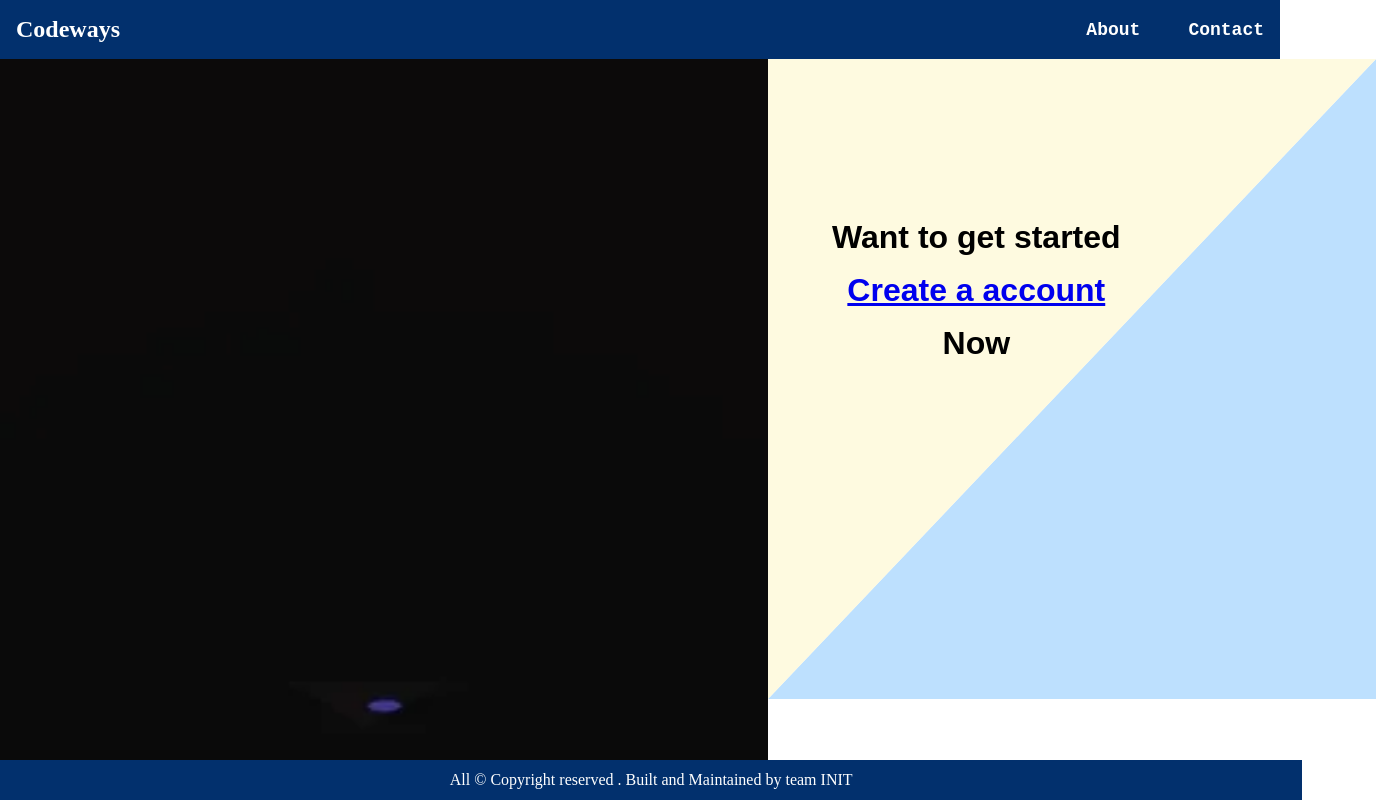
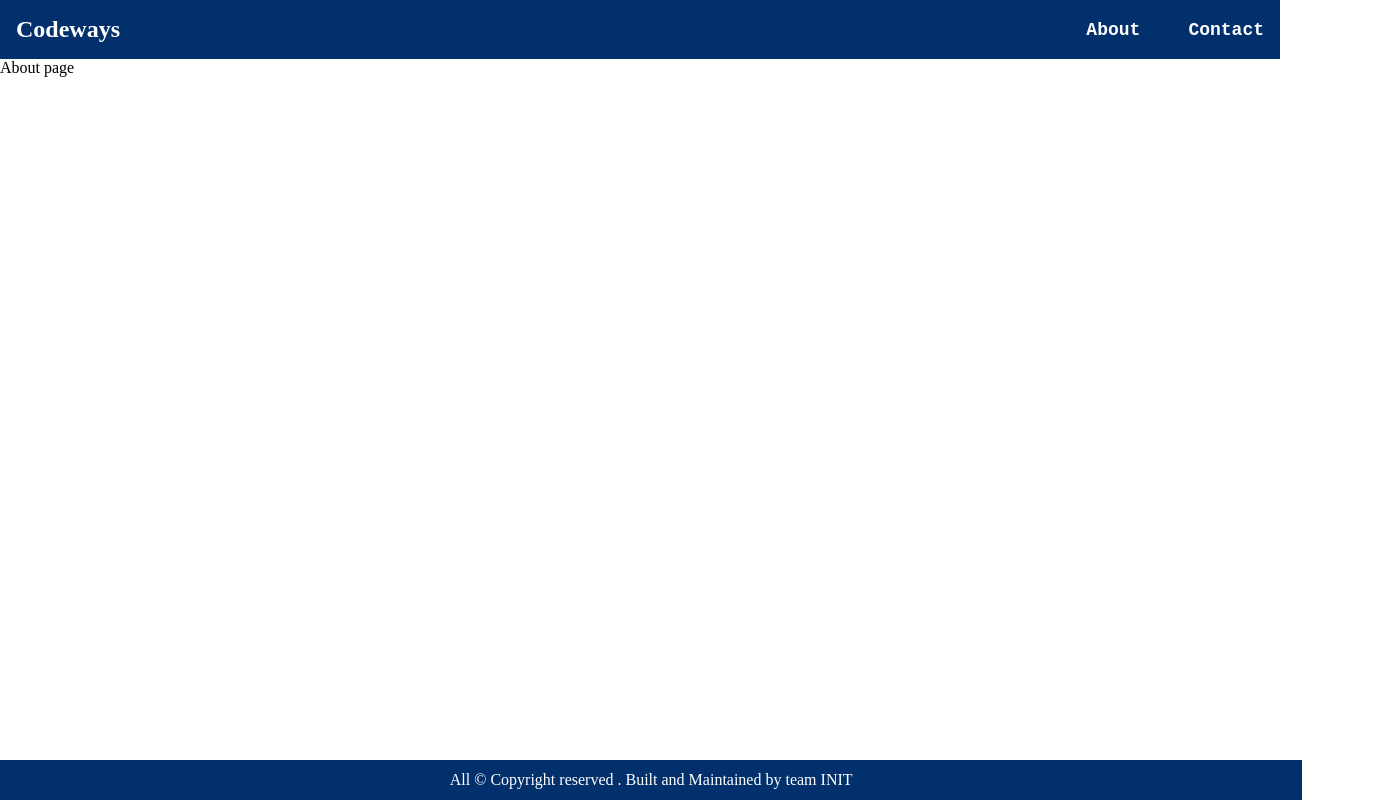
Before and after one commit to milan-mk/Codeways, a React (Vite) app in the folder BTB/: page /about in a window 1280 px wide. Shown: the whole page, 1376 px wide, since content can reach past the window. Built offline with nearby package versions, Linux system fonts and the light colour scheme.

Commit message:
Routing to Login page

```diff
--- /dev/null
+++ b/BTB/components/About.jsx
@@ -0,0 +1,11 @@
+import React from 'react'
+
+const About = () => {
+  return (
+    <div>
+      About page
+    </div>
+  )
+}
+
+export default About
--- a/BTB/components/Footer.jsx
+++ b/BTB/components/Footer.jsx
@@ -4,7 +4,7 @@ import './Footer.css'
 const Footer = () => {
     return (
         <>
-            <div class="footer">
+            <div className="footer">
 
                 <p  >
                     All &copy; Copyright reserved . Built and Maintained by team INIT
--- a/BTB/components/Navbar.jsx
+++ b/BTB/components/Navbar.jsx
@@ -1,16 +1,16 @@
 import React from 'react'
 import './Navbar.css';
-
+import { Link } from 'react-router-dom';
 
 const Navbar = () => {
   return (
 
     <>
-    <nav class="navbar">
+    <nav className="navbar">
         <div>
-            <h3 class="nav-logo">Codeways</h3>
+            <h3 className="nav-logo">Codeways</h3>
         </div>
-        <ul class="side-nav">
+        <ul className="side-nav">
             <li>About</li>
             <li>Contact</li>
         </ul>
--- a/BTB/src/App.jsx
+++ b/BTB/src/App.jsx
@@ -1,12 +1,12 @@
 import React from "react"
 import './App.css'
-import {BrowserRouter as Router , Routes,Route,Link} from 'react-router-dom'
+import Login from "./Login2/Login.jsx"
+import About from "../components/About.jsx"
+import { Link } from "react-router-dom"
 
 function App() {
 
-
   return (
-    <Router>
 
     <>
       <div className="container">
@@ -18,17 +18,14 @@ function App() {
           <div className="lwt"></div>
           <div className="log-text text-deco">
             <span>Want to get started</span>
-              <Link to="/Login">Create a account</Link>
+            <Link to="/login">Create a account</Link>
             <span>Now</span>
           </div>
         </div>
       </div>
 
-      {/* <Routes>
-        <Route path=""/>
-      </Routes>*/ }
     </>
-    </Router>
+
   )
 }
 
--- /dev/null
+++ b/BTB/src/Login2/Login.jsx
@@ -0,0 +1,11 @@
+import React from 'react'
+
+const Login = () => {
+  return (
+    <div>
+      Loginpage
+    </div>
+  )
+}
+
+export default Login
--- a/BTB/src/main.jsx
+++ b/BTB/src/main.jsx
@@ -4,11 +4,31 @@ import './index.css'
 import App from './App.jsx'
 import Navbar from "../components/Navbar.jsx"
 import Footer from "../components/Footer.jsx"
+import Login from './Login2/Login.jsx'
+import About from '../components/About.jsx'
+
+import { RouterProvider, Routes, Route, Link, createBrowserRouter } from 'react-router-dom'
+
+
+const router = createBrowserRouter([
+  {
+    path: "/",
+    element: <App/>
+  },
+  {
+    path: "/login",
+    element: <Login/>
+  },
+  {
+    path: "/about",
+    element: <About/>
+  },
+])
 
 createRoot(document.getElementById('root')).render(
   <StrictMode>
     <Navbar/>
-    <App />
+    <RouterProvider router = {router} />
     <Footer/>
   </StrictMode>,
 )
```
Lines whose indentation alone changed are shown as unchanged.
